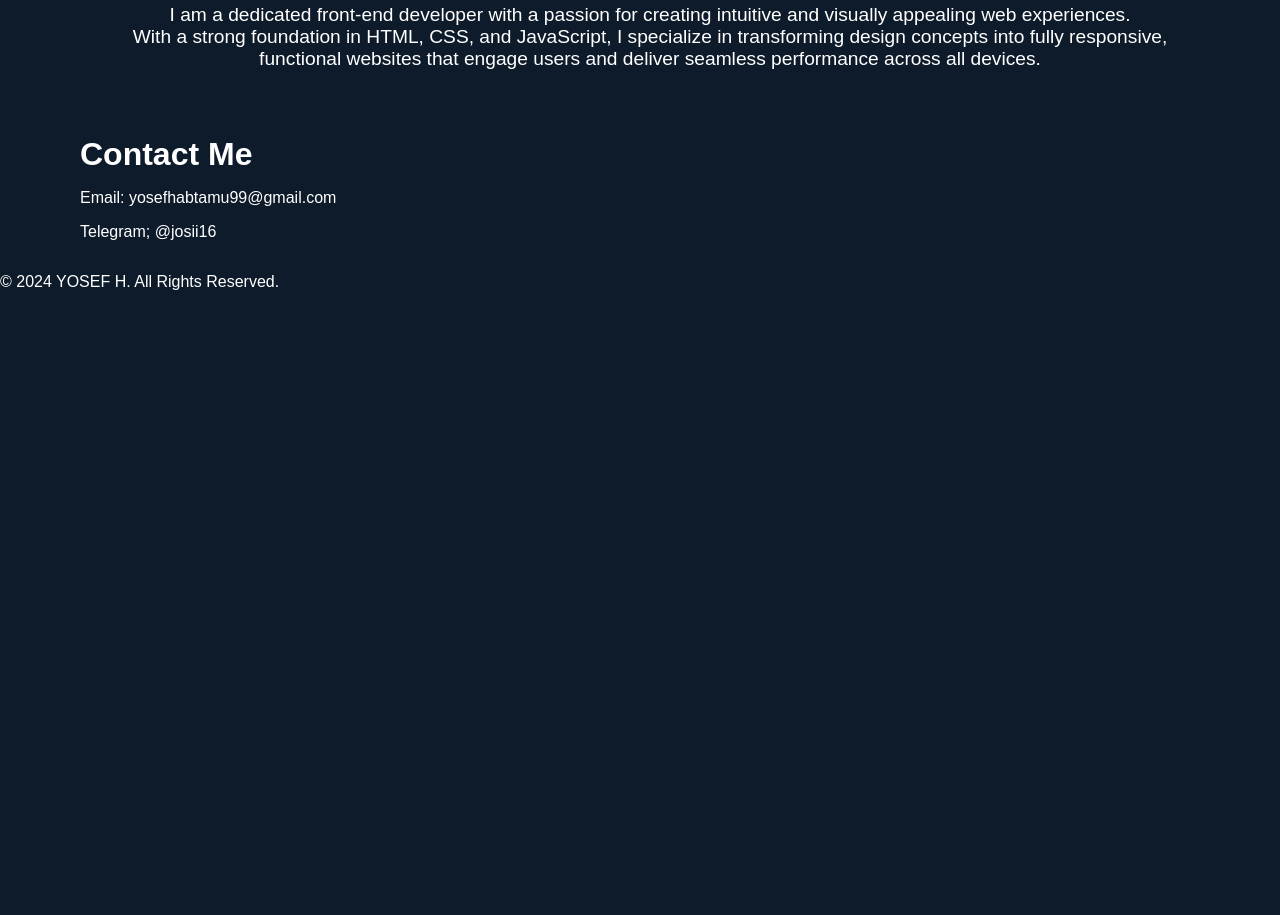
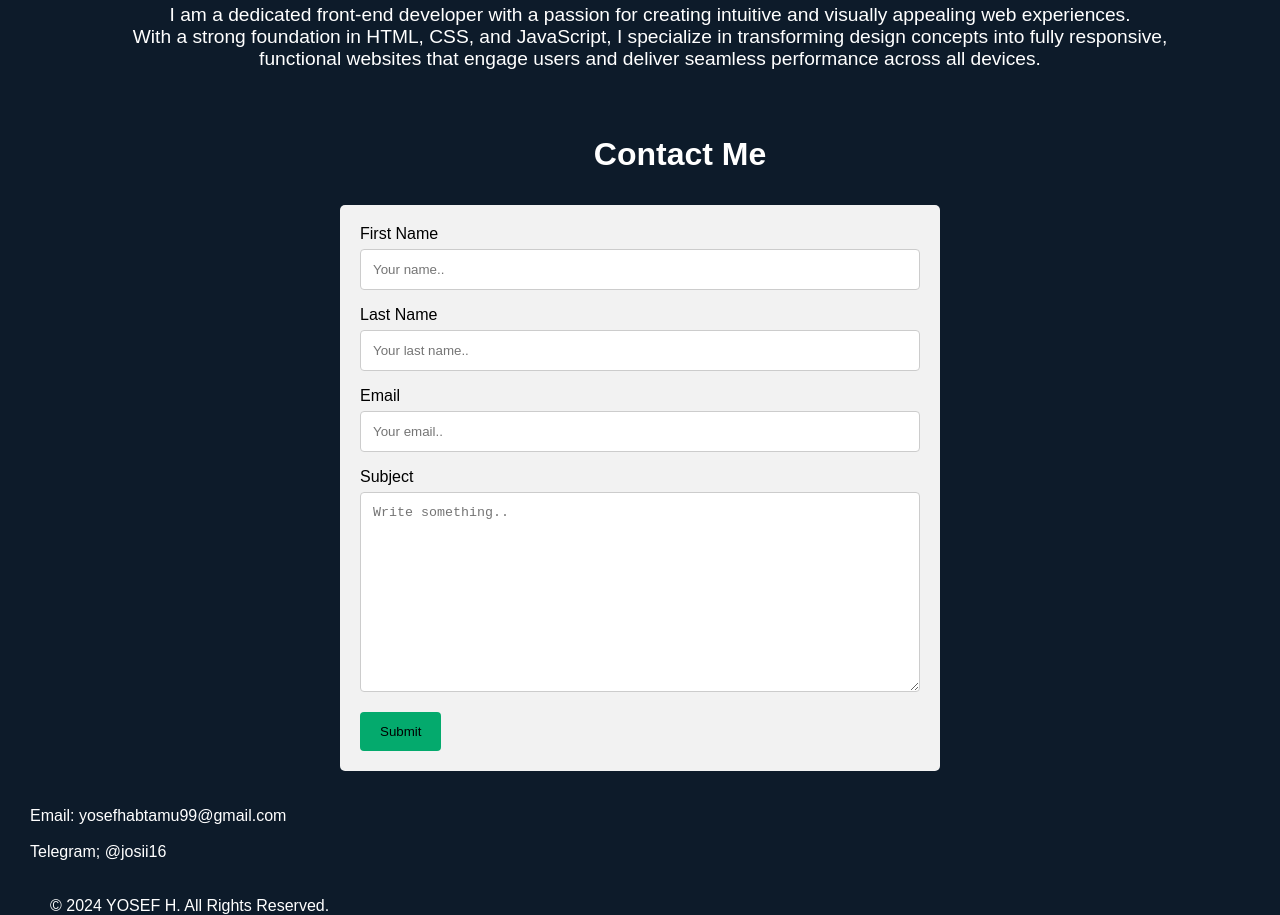
Before and after one commit to josii16/PortfolioV1, a plain HTML site: page index.html in a window 1280 px wide. Shown: the part 1540-2455 px from the top of the page. Before the commit the page ends 1831 px from the top, so only its background shows below. Drawn offline with Linux system fonts and the light colour scheme.

Commit message:
add link

```diff
--- a/index.html
+++ b/index.html
@@ -40,19 +40,19 @@
                 <img src="image/j.jpg" alt="Fashion Store Project">
                 <h3>Fashion Store Website</h3>
                 <p>A responsive online  fashion store for you.  Built using HTML,CSS and JavaScript</p>
-                <a href="josi.html" target="_blank">View Project</a>
+                <a href="https://josii16.github.io/josi-store/" target="_blank">View Project</a>
             </div>
             <div class="project">
                 <img src="image/top.jpg" alt="Trading Center Portfolio">
                 <h3>Portfolio for a Trading Center</h3>
                 <p>A portfolio showcasing the services and projects of a trading center. Built using HTML,CSS and JavaScript</p>
-                <a href="top.html" >View Project</a>
+                <a href="#" >View Project</a>
             </div>
             <div class="project">
                 <img src="image/pro.jpg" alt="Pomodoro Timer">
                 <h3>Pomodoro Timer Web Application</h3>
                 <p>A productivity timer  Built using HTML,CSS and JavaScript to manage work and break sessions effectively.</p>
-                <a href="pro.html" target="_blank">View Project</a>
+                <a href="https://josii16.github.io/Pomodoro/" target="_blank">View Project</a>
             </div>
         </div><br><br><br><br><br>
         <div class="about" style=" padding-left: 20px;">
@@ -65,12 +65,33 @@
     </section>
 
     <section id="contact">
-        <h2>Contact Me</h2>
-        <p>Email: yosefhabtamu99@gmail.com</p>
-        <p>Telegram; @josii16</p>
+        <h2 style="text-align: center;">Contact Me</h2>
+
     </section>
 
-    <footer>
+
+    <div class="contact-container">
+      <form action="submit_form.php">
+          <label for="fname">First Name</label>
+          <input type="text" id="fname" name="firstname" placeholder="Your name..">
+
+          <label for="lname">Last Name</label>
+          <input type="text" id="lname" name="lastname" placeholder="Your last name..">
+
+          <label for="email">Email</label>
+          <input type="email" id="email" name="email" placeholder="Your email..">
+
+          <label for="subject">Subject</label>
+          <textarea id="subject" name="subject" placeholder="Write something.." style="height:200px"></textarea>
+
+          <input type="submit" value="Submit">
+      </form>
+  </div><br><br>
+  <div style="margin-left: 30px;">
+  <p>Email: yosefhabtamu99@gmail.com</p>
+  <br>
+  <p>Telegram; @josii16</p> </div><br><br>
+    <footer style="margin-left: 50px;">
         <p>&copy; 2024 YOSEF H. All Rights Reserved.</p>
     </footer>
 </body>
--- a/styles.css
+++ b/styles.css
@@ -192,3 +192,37 @@
   font-size:1rem;
   margin-top: 1rem;
 }
+
+
+.contact-container {
+  border-radius: 5px;
+  background-color: #f2f2f2;
+  padding: 20px;
+  max-width: 600px;
+  margin: auto;
+  color: black;
+}
+
+input[type=text], input[type=email], textarea {
+  width: 100%;
+  padding: 12px;
+  border: 1px solid #ccc;
+  border-radius: 4px;
+  box-sizing: border-box;
+  margin-top: 6px;
+  margin-bottom: 16px;
+  resize: vertical;
+}
+
+input[type=submit] {
+  background-color: #04AA6D;
+  color: black;
+  padding: 12px 20px;
+  border: none;
+  border-radius: 4px;
+  cursor: pointer;
+}
+
+input[type=submit]:hover {
+  background-color: #45a049;
+}
```
